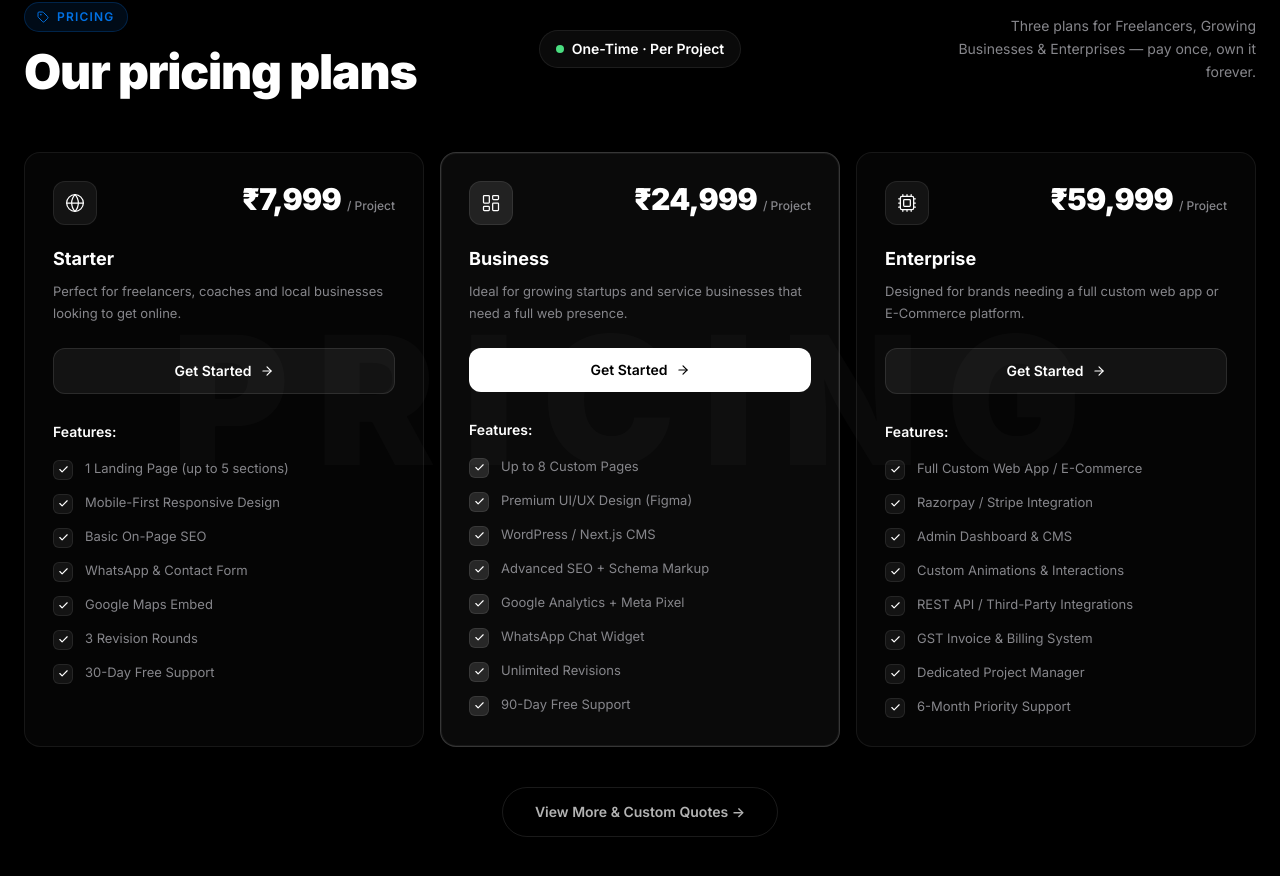
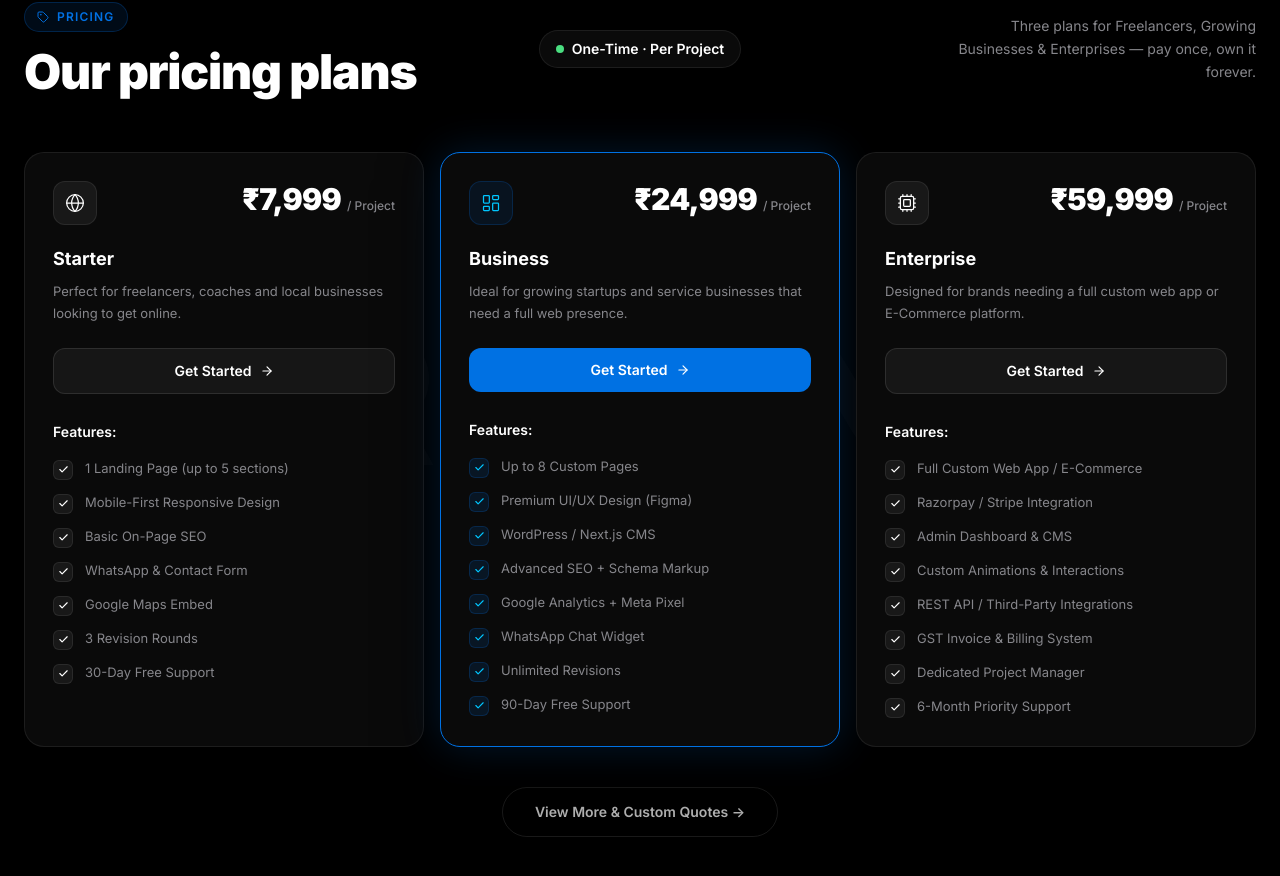
Before and after one commit to visucs/PixelCraft-Studio, a React (Vite) app: page / in a window 1280 px wide. Shown: the part 6992-7868 px from the top of the page. Built offline with nearby package versions, Linux system fonts and the light colour scheme.

Commit message:
style: optimize Pricing section UI with apple-blue theme

```diff
--- a/src/components/Pricing.jsx
+++ b/src/components/Pricing.jsx
@@ -165,39 +165,18 @@ function PricingCard({ plan, delay }) {
   return (
     <div
       ref={ref}
-      className="section-reveal relative rounded-2xl p-7 flex flex-col transition-all duration-300"
-      style={{
-        background: plan.featured ? 'rgba(255,255,255,0.04)' : 'rgba(255,255,255,0.02)',
-        border: plan.featured
-          ? '1px solid rgba(255,255,255,0.18)'
-          : '1px solid rgba(255,255,255,0.07)',
-        boxShadow: plan.featured ? '0 0 0 1px rgba(255,255,255,0.06) inset' : 'none',
-      }}
-      onMouseEnter={(e) => {
-        if (!plan.featured) {
-          e.currentTarget.style.borderColor = 'rgba(255,255,255,0.13)';
-          e.currentTarget.style.background = 'rgba(255,255,255,0.035)';
-        }
-      }}
-      onMouseLeave={(e) => {
-        if (!plan.featured) {
-          e.currentTarget.style.borderColor = 'rgba(255,255,255,0.07)';
-          e.currentTarget.style.background = 'rgba(255,255,255,0.02)';
-        }
-      }}
+      className={`section-reveal pricing-card relative p-7 flex flex-col ${plan.featured ? 'featured' : ''}`}
     >
-      {/* Savings badge — never shown (no subscription) */}
-
       {/* Top row: icon + price */}
       <div className="flex items-start justify-between mb-5">
         <div
           className="w-11 h-11 rounded-xl flex items-center justify-center flex-shrink-0"
           style={{
-            background: plan.featured ? 'rgba(255,255,255,0.1)' : 'rgba(255,255,255,0.06)',
-            border: '1px solid rgba(255,255,255,0.08)',
+            background: plan.featured ? 'rgba(0, 113, 227, 0.1)' : 'rgba(255,255,255,0.06)',
+            border: plan.featured ? '1px solid rgba(0, 113, 227, 0.2)' : '1px solid rgba(255,255,255,0.08)',
           }}
         >
-          <Icon size={20} className="text-white" strokeWidth={1.5} />
+          <Icon size={20} className={plan.featured ? "text-apple-blue-light" : "text-white"} strokeWidth={1.5} />
         </div>
 
         <div className="text-right">
@@ -205,7 +184,6 @@ function PricingCard({ plan, delay }) {
             <span className="text-white text-3xl font-black tracking-tight">{plan.price}</span>
             <span className="text-[#86868B] text-xs font-medium">/ Project</span>
           </div>
-
         </div>
       </div>
 
@@ -215,33 +193,7 @@ function PricingCard({ plan, delay }) {
 
       {/* CTA */}
       <button
-        className="w-full py-3 rounded-xl font-semibold text-sm flex items-center justify-center gap-2 transition-all duration-300 mb-7"
-        style={
-          plan.featured
-            ? {
-                background: '#ffffff',
-                color: '#000000',
-              }
-            : {
-                background: 'rgba(255,255,255,0.06)',
-                color: '#ffffff',
-                border: '1px solid rgba(255,255,255,0.1)',
-              }
-        }
-        onMouseEnter={(e) => {
-          if (!plan.featured) {
-            e.currentTarget.style.background = 'rgba(255,255,255,0.1)';
-          } else {
-            e.currentTarget.style.opacity = '0.9';
-          }
-        }}
-        onMouseLeave={(e) => {
-          if (!plan.featured) {
-            e.currentTarget.style.background = 'rgba(255,255,255,0.06)';
-          } else {
-            e.currentTarget.style.opacity = '1';
-          }
-        }}
+        className={`w-full py-3 rounded-xl font-semibold text-sm flex items-center justify-center gap-2 mb-7 transition-all duration-300 ${plan.featured ? 'bg-apple-blue hover:bg-blue-600 text-white' : 'bg-white/5 border border-white/10 text-white hover:bg-white/10'}`}
         onClick={() => document.getElementById('contact')?.scrollIntoView({ behavior: 'smooth' })}
       >
         {plan.cta} <ArrowRight size={14} />
@@ -256,11 +208,11 @@ function PricingCard({ plan, delay }) {
               <div
                 className="w-5 h-5 rounded-md flex items-center justify-center flex-shrink-0 mt-0.5"
                 style={{
-                  background: plan.featured ? 'rgba(255,255,255,0.12)' : 'rgba(255,255,255,0.06)',
-                  border: '1px solid rgba(255,255,255,0.08)',
+                  background: plan.featured ? 'rgba(0, 113, 227, 0.12)' : 'rgba(255,255,255,0.06)',
+                  border: plan.featured ? '1px solid rgba(0, 113, 227, 0.2)' : '1px solid rgba(255,255,255,0.08)',
                 }}
               >
-                <Check size={11} className="text-white" strokeWidth={2.5} />
+                <Check size={11} className={plan.featured ? "text-apple-blue-light" : "text-white"} strokeWidth={2.5} />
               </div>
               <span className="text-[#86868B] text-[13px] leading-relaxed">{feature}</span>
             </li>
```
